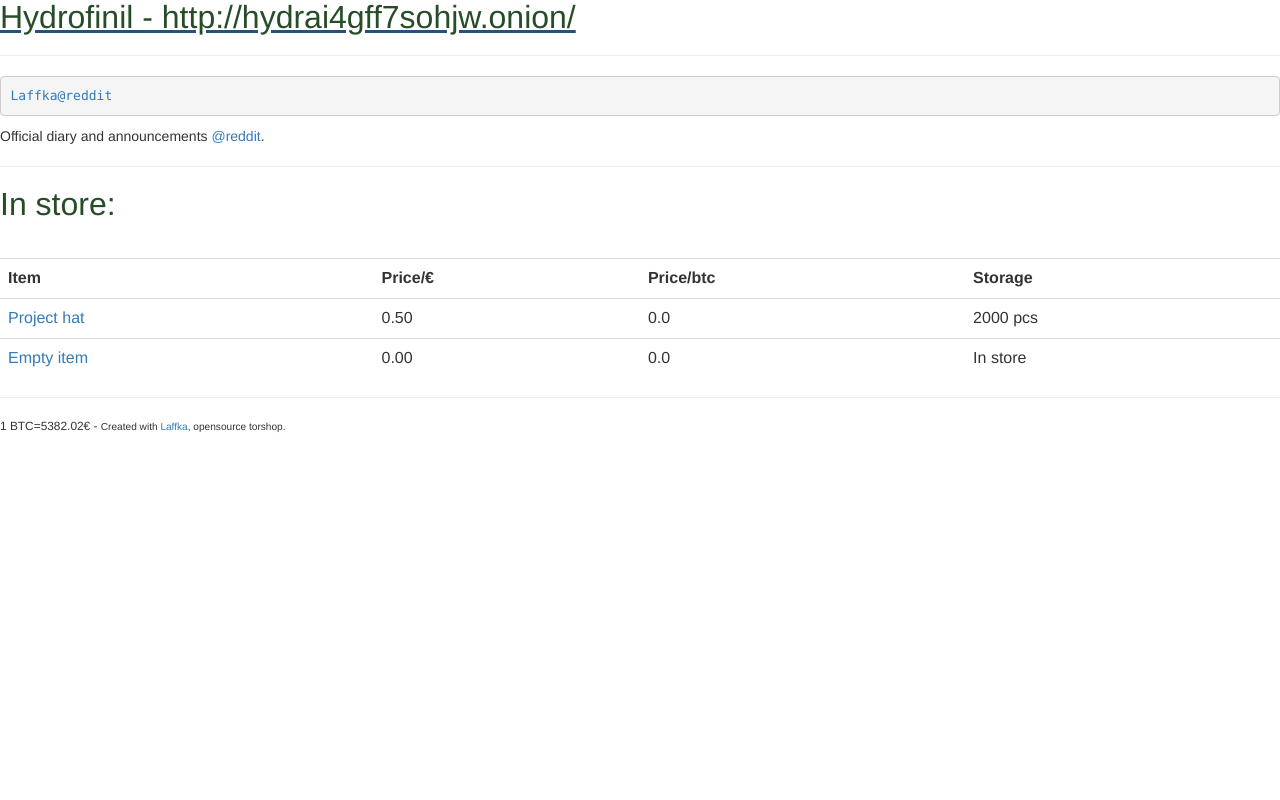
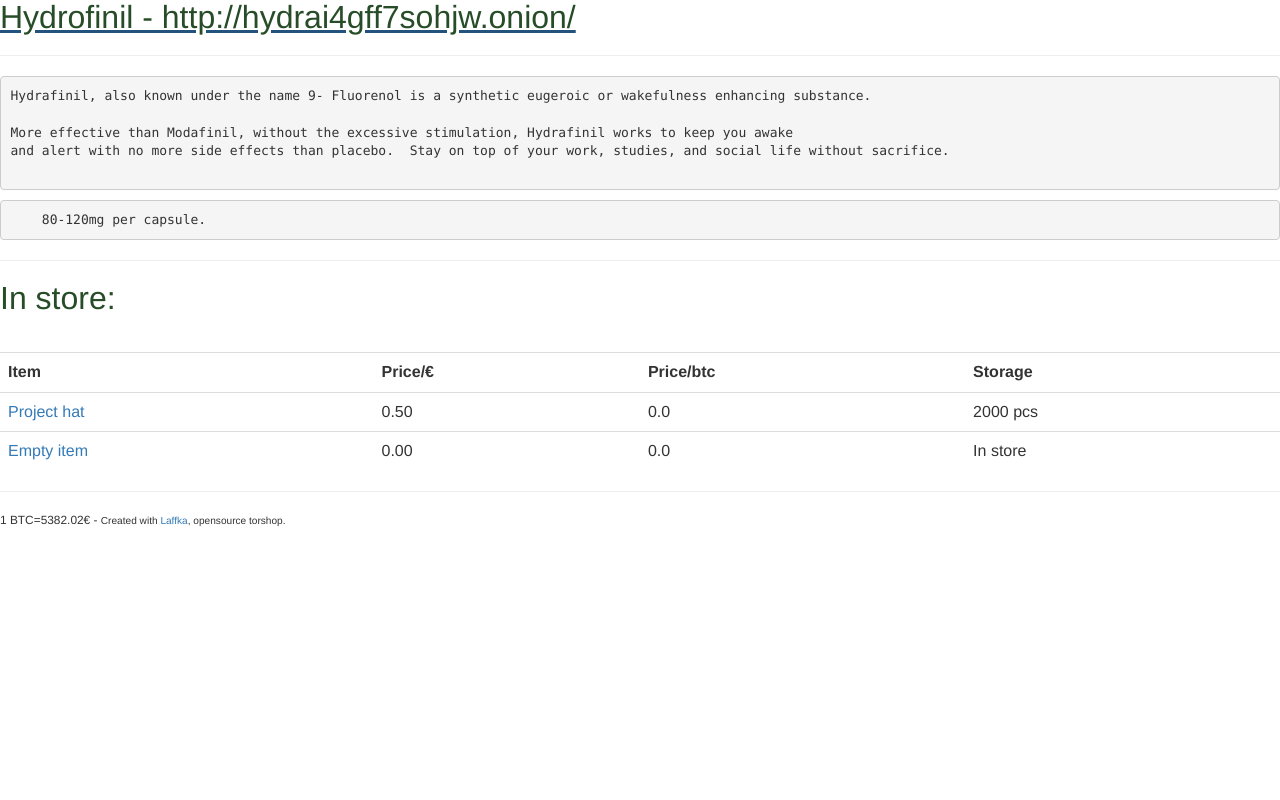
Before and after one commit to sginne/norsula-shop, a Flask app: page / in a window 1280 px wide. Run offline with Flask 2, Linux system fonts and the light colour scheme; data comes from the database, SQL or seed files in the repository.

Commit message:
hydra.png and disclaimer

```diff
--- a/app/templates/disclaimer.html
+++ b/app/templates/disclaimer.html
@@ -1,2 +1,9 @@
-<pre><a href="https://www.reddit.com/r/darknet/comments/92mnvp/laffka_opensource_torshopbitcoin/">Laffka@reddit</a></pre>
-Official diary and announcements <a href="https://www.reddit.com/r/darknet/comments/92mnvp/laffka_opensource_torshopbitcoin/"> @reddit</a>.
+<pre>Hydrafinil, also known under the name 9- Fluorenol is a synthetic eugeroic or wakefulness enhancing substance.
+
+More effective than Modafinil, without the excessive stimulation, Hydrafinil works to keep you awake
+and alert with no more side effects than placebo.  Stay on top of your work, studies, and social life without sacrifice.
+
+</pre>
+<pre>
+    80-120mg per capsule.
+</pre>
```
Also changed, not shown: app/static/img/hydra.png (added).
